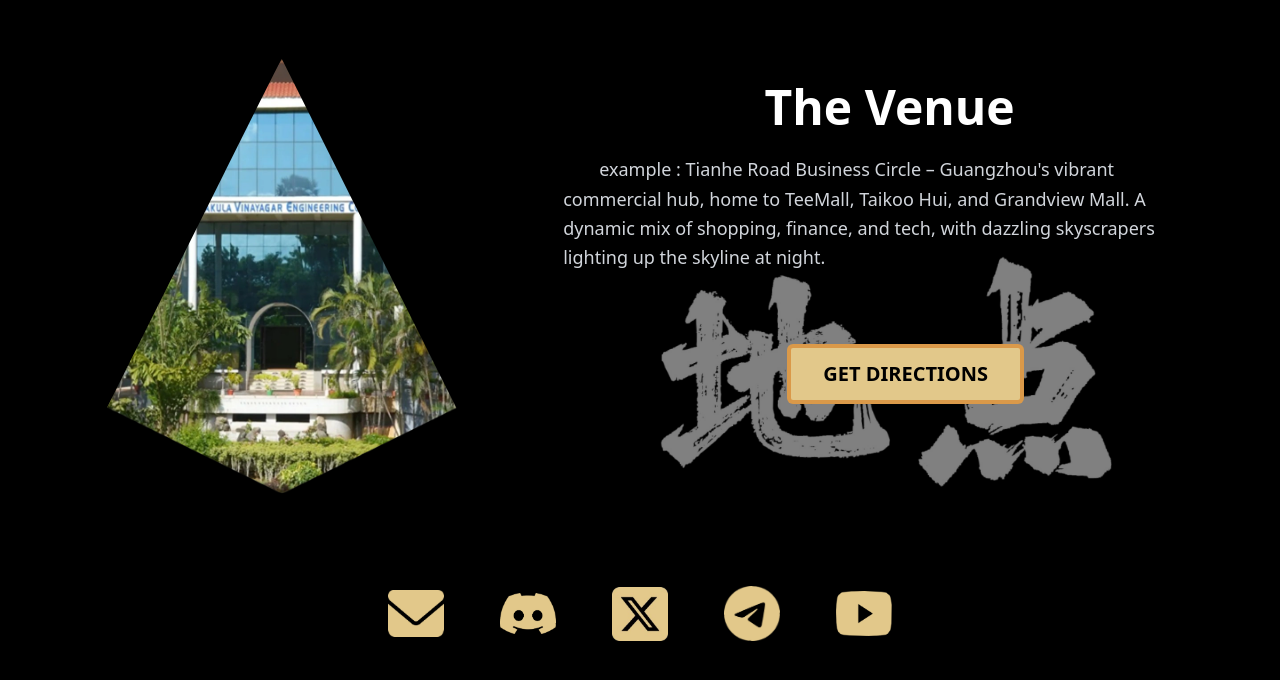
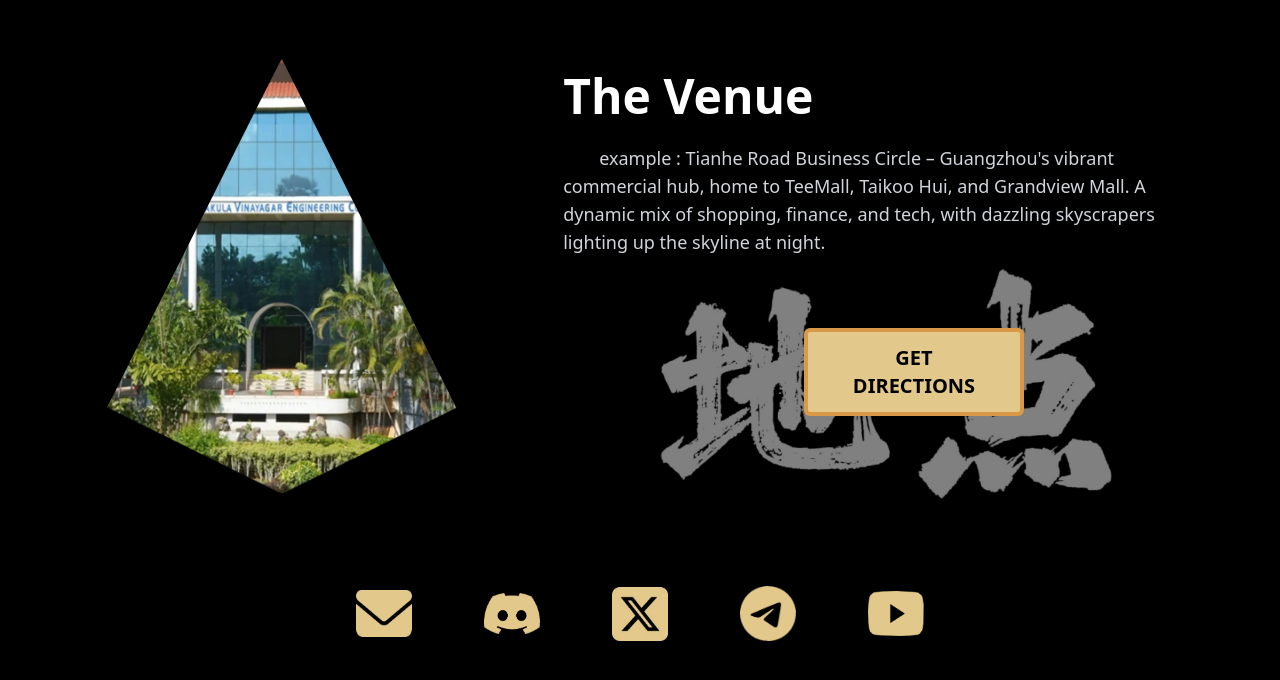
Before and after one commit to huahuahua1223/ETH-GZ, a React (Vite) app: page / in a window 1280 px wide. Shown: the part 3609-4289 px from the top of the page. Built offline with nearby package versions, Linux system fonts and the light colour scheme.

Commit message:
feat: responsive page5

```diff
--- a/src/components/Page5/SocialLinks.tsx
+++ b/src/components/Page5/SocialLinks.tsx
@@ -12,7 +12,7 @@
       href={href}
       target="_blank"
       rel="noopener noreferrer"
-      className="w-16 h-16 md:w-20 md:h-20 flex items-center justify-center transition-colors rounded-md p-3 transform hover:scale-105"
+      className="w-10 h-10 sm:w-12 sm:h-12 md:w-16 md:h-16 lg:w-20 lg:h-20 flex items-center justify-center transition-colors rounded-md p-2 sm:p-3 transform hover:scale-105"
     >
       <img src={icon} alt={alt} className="w-full h-full object-contain" />
     </a>
@@ -29,8 +29,8 @@
   ];
 
   return (
-    <div className="flex justify-center mt-20">
-      <div className="flex space-x-5 md:space-x-8">
+    <div className="flex justify-center mt-12 sm:mt-16 md:mt-20">
+      <div className="flex flex-wrap justify-center gap-3 sm:gap-4 md:space-x-5 lg:space-x-8">
         {links.map((link, index) => (
           <SocialLink key={index} {...link} />
         ))}
--- a/src/components/Page5/VenueSection.tsx
+++ b/src/components/Page5/VenueSection.tsx
@@ -5,7 +5,7 @@
     <div className="flex flex-col md:flex-row items-center gap-8 lg:gap-16">
       {/* 左侧：场地图片 */}
       <div className="w-full md:w-2/5">
-        <div className="relative aspect-square">
+        <div className="relative aspect-square max-w-[300px] sm:max-w-[350px] md:max-w-full mx-auto">
           <div className="absolute inset-0 overflow-hidden"
                style={{
                  clipPath: 'polygon(50% 0%, 0% 100%, 100% 100%)'
@@ -20,28 +20,28 @@
       </div>
 
       {/* 右侧：场地信息 */}
-      <div className="w-full md:w-3/5 text-left relative">
+      <div className="w-full md:w-3/5 text-left relative mt-8 md:mt-0">
         <div className="relative z-10 flex flex-col">
-          <h2 className="text-4xl md:text-5xl font-bold text-white mb-6 text-center">
+          <h2 className="text-3xl sm:text-4xl md:text-5xl font-bold text-white mb-4 sm:mb-6 text-center md:text-left">
             The Venue
           </h2>
-          <p className="text-gray-300 text-lg mb-8 leading-relaxed" style={{ textIndent: '2em' }}>
+          <p className="text-gray-300 text-base sm:text-lg mb-6 sm:mb-8 leading-relaxed" style={{ textIndent: '2em' }}>
             example : Tianhe Road Business Circle – Guangzhou's vibrant commercial hub, home to TeeMall, Taikoo Hui, and Grandview Mall. A dynamic mix of shopping, finance, and tech, with dazzling skyscrapers lighting up the skyline at night.
           </p>
 
           <div className="relative">
             {/* 背景汉字 - 降低z-index确保在按钮下方 */}
-            <div className="absolute -bottom-12 right-0 w-full h-72 overflow-hidden pointer-events-none z-10">
+            <div className="absolute -bottom-12 right-0 w-full h-72 overflow-hidden pointer-events-none z-10 opacity-30 sm:opacity-50">
               <img
                 src="/page5/didian.png"
                 alt="Chinese character for location"
-                className="w-full h-full object-contain opacity-50"
+                className="w-full h-full object-contain"
               />
             </div>
 
             {/* 按钮放在didian图片上方，提高z-index */}
-            <div className="flex justify-end relative z-30 mb-16 mt-10">
-              <div className="relative inline-block mr-48" style={{ minWidth: '220px' }}>
+            <div className="flex justify-center md:justify-end relative z-30 mb-10 sm:mb-16 mt-6 sm:mt-10">
+              <div className="relative inline-block md:mr-48" style={{ minWidth: '180px', maxWidth: '220px' }}>
                 {/* 外层边框 */}
                 <div
                   className="absolute inset-0 rounded-md"
@@ -51,7 +51,7 @@
                 {/* 内层按钮 */}
                 <a
                   href="#"
-                  className="relative block m-[4px] px-8 py-3 text-black font-bold text-xl rounded-sm hover:opacity-90 transition-opacity text-center"
+                  className="relative block m-[4px] px-4 sm:px-8 py-2 sm:py-3 text-black font-bold text-base sm:text-xl rounded-sm hover:opacity-90 transition-opacity text-center"
                   style={{ backgroundColor: '#e2c88a' }}
                 >
                   GET DIRECTIONS
--- a/src/components/Page5/index.tsx
+++ b/src/components/Page5/index.tsx
@@ -4,7 +4,7 @@
 
 const Page5: React.FC = () => {
   return (
-    <div className="min-h-screen bg-black flex items-center justify-center py-20 px-4 relative">
+    <div className="min-h-screen bg-black flex items-center justify-center py-10 sm:py-16 md:py-20 px-4 relative">
       <div className="container mx-auto max-w-6xl">
         <VenueSection />
         <SocialLinks />
```
